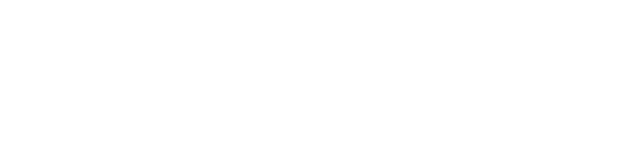
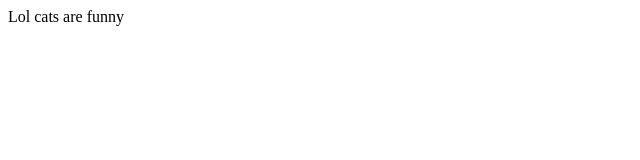
Before and after one commit to Mabi-xD/using-gitbash-to-make-a-repo, a plain HTML site: page index.html in a window 1280 px wide. Shown: the whole page, without its empty margins (0-640 px from the left). Drawn offline with Linux system fonts and the light colour scheme.

```diff
--- a/index.html
+++ b/index.html
@@ -7,6 +7,6 @@
     <title>Document</title>
 </head>
 <body>
-
+    <hi>Lol cats are funny</hi>
 </body>
 </html>
```
